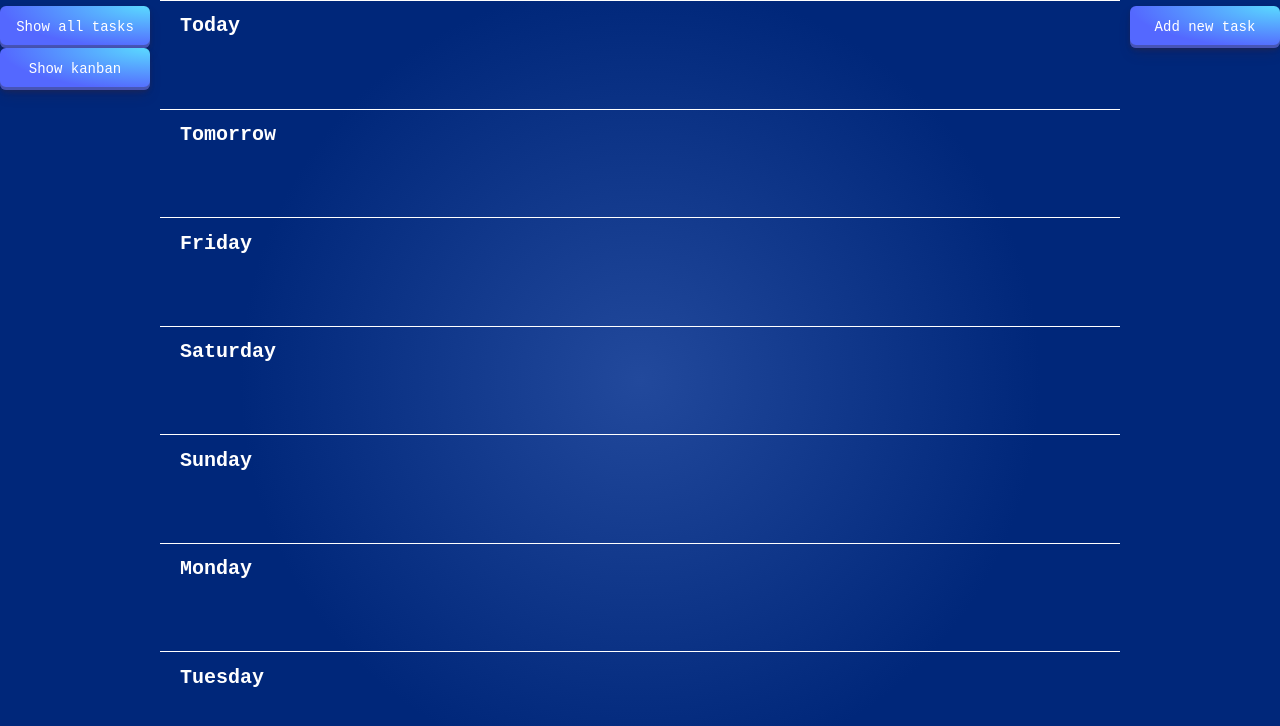
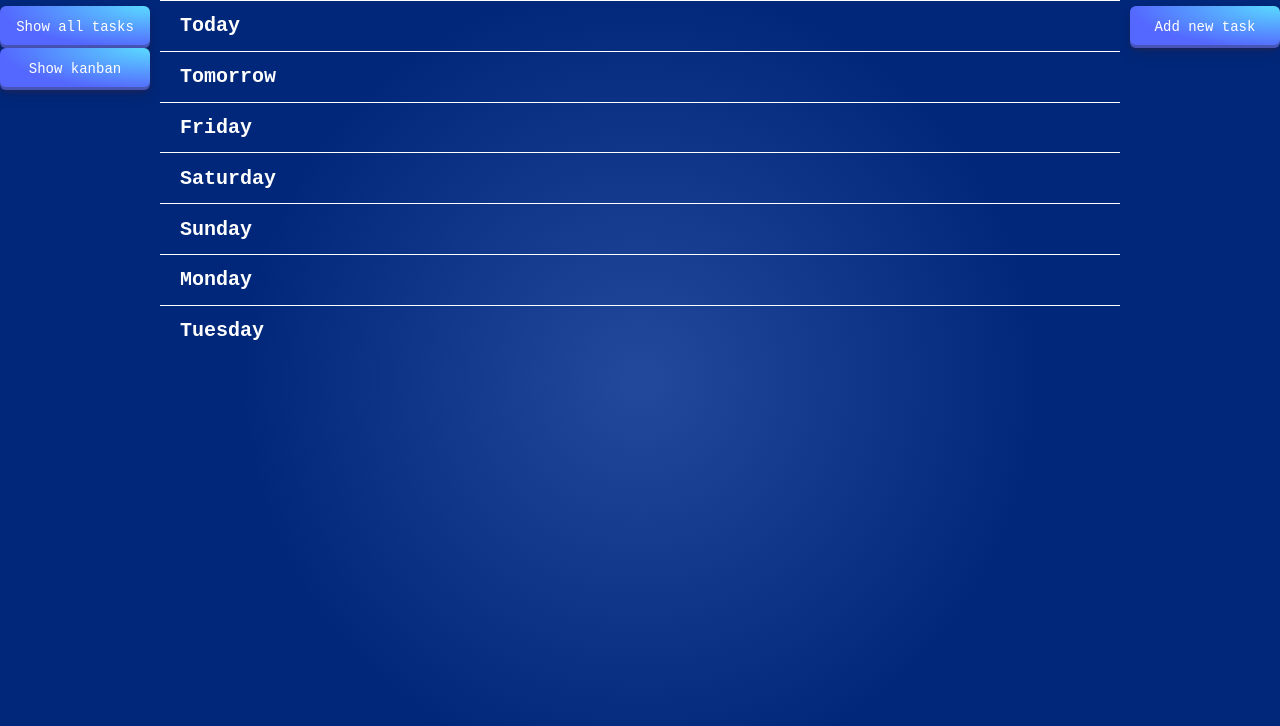
Before and after one commit to jeyden94/todo-list, a website built with webpack: page src/template.html in a window 1280 px wide. Both pictures are taken after a click on the button "Show kanban". Built offline with nearby package versions, Linux system fonts and the light colour scheme.

Commit message:
Updates to individual Kanban cards - Minimized size of the first cell - Added scrollbar and fixed to a horizontal flow

```diff
--- a/src/styles.css
+++ b/src/styles.css
@@ -38,14 +38,10 @@ h1 {
 
 .kanban-view-wrapper {
   display: grid;
-  grid-template-rows: 1fr 1fr 1fr 1fr 1fr 1fr 1fr;
-  height: 95vh;
+  grid-template-rows: repeat(7, auto);
   gap: 0px;
 }
 
-.kanban-card {
-  padding: 0px 20px 0px;
-}
 
 .kanban-view-wrapper > form {
   background: blue;
@@ -53,9 +49,44 @@ h1 {
 
 .kanban-card {
   display: grid;
+  grid-template-columns: 100px;
+  grid-auto-columns: 220px;
   grid-auto-flow: column;
+  padding: 0px 20px 0px;
+  overflow-x: auto;
   border-top: 1px solid white;
   align-items: baseline;
+}
+
+/* Scrollbar Styling */
+
+::-webkit-scrollbar {
+  width: 12px;
+  height: 12px;
+}
+
+::-webkit-scrollbar-track {
+  background: transparent;
+}
+
+::-webkit-scrollbar-thumb {
+  background: transparent;
+  border-radius: 6px;
+}
+
+::-webkit-scrollbar-corner {
+  background: transparent;
+}
+
+*:hover::-webkit-scrollbar-thumb {
+  background: linear-gradient(135deg, #5adaff 0%, #5468ff 100%);
+  border: 2px solid rgba(34, 73, 156, 0.3);
+  box-shadow: rgba(45, 35, 66, .4) 0 2px 4px;
+}
+
+*:hover::-webkit-scrollbar-track {
+  background: rgba(34, 73, 156, 0.3);
+  border-radius: 6px;
 }
 
 .kanban-card:first-of-type {
@@ -159,7 +190,6 @@ h1 {
 
 form {
   color: white;
-  width: clamp(100px, 150px, 2fr);
   background-image: radial-gradient(100% 100% at 100% 0, #5adaff 0, #5468ff 100%);
   box-shadow: rgba(45, 35, 66, .4) 0 2px 4px,rgba(45, 35, 66, .3) 0 7px 13px -3px,rgba(58, 65, 111, .5) 0 -3px 0 inset;
   font-size: 12px;
```
